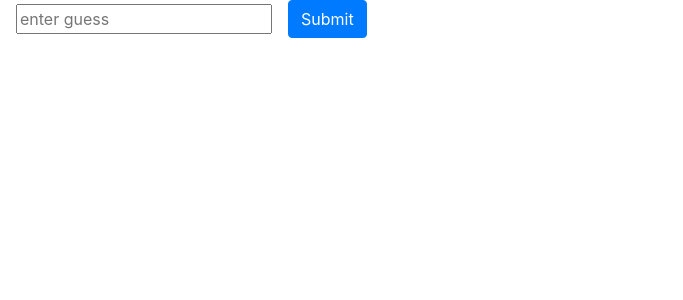
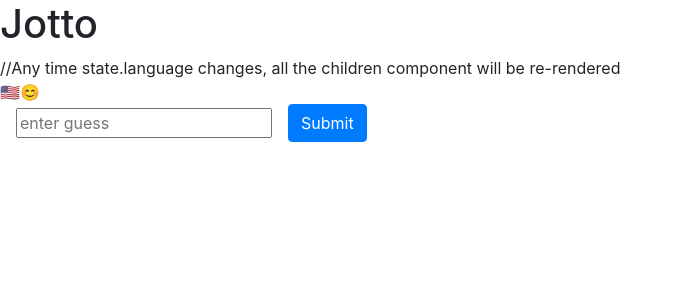
Before and after one commit to Rafael-Lopez/React-Testing-Enzyme-Jest, a React (Create React App) app in the folder jotto-hooks/: page / in a window 1280 px wide. Shown: the top 300 px of the page, without its empty margins (0-683 px from the left). Built offline with nearby package versions, Linux system fonts and the light colour scheme.

Commit message:
JOTTO (Hooks): Add languageContext (Context)

```diff
--- a/jotto-hooks/src/App.js
+++ b/jotto-hooks/src/App.js
@@ -1,6 +1,8 @@
 import React from 'react';
 
 import hookActions from './actions/hookActions';
+import languageContext from './contexts/languageContext';
+import LanguagePicker from './LanguagePicker';
 import Input from './Input';
 import './App.css';
 
@@ -16,6 +18,8 @@
   switch (action.type) {
     case "setSecretWord":
       return { ...state, secretWord: action.payload};
+    case "setLanguage":
+      return { ...state, language: action.payload };
     default:
       throw new Error(`Invalid action type: ${action.type}`);
   }
@@ -24,11 +28,13 @@
 function App() {
   const [state, dispatch] = React.useReducer(
     reducer,
-    { secretWord: null }
+    { secretWord: null, language: 'en' }
   );
 
   const setSecretWord = (secretWord) =>
     dispatch({ type: "setSecretWord", payload: secretWord });
+  const setLanguage = (language) =>
+    dispatch({ type: "setLanguage", payload: language });
 
   //Takes two arguments:
   // 1) a function that will run whenever the component updates
@@ -52,7 +58,12 @@
 
   return (
     <div data-test='component-app'>
-      <Input secretWord={state.secretWord} />
+      <h1>Jotto</h1>
+      //Any time state.language changes, all the children component will be re-rendered
+      <languageContext.Provider value={state.language}>
+        <LanguagePicker setLanguage={setLanguage} />
+        <Input secretWord={state.secretWord} />
+      </languageContext.Provider>
     </div>
   );
 }
--- /dev/null
+++ b/jotto-hooks/src/contexts/languageContext.js
@@ -0,0 +1,3 @@
+import React from 'react';
+
+export default React.createContext('en');
```
